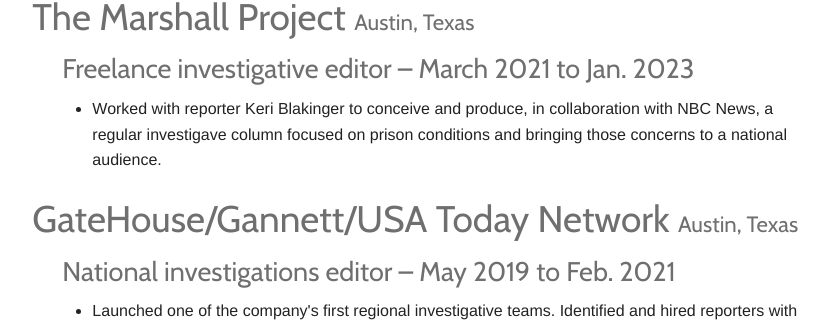
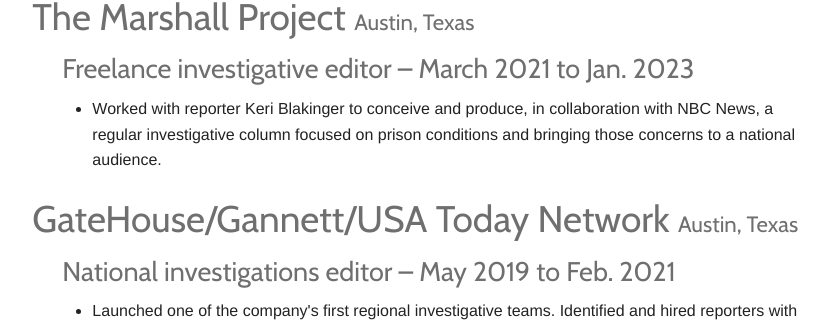
Before and after one commit to BrandiGrissom/resume, a Jekyll site: the page built from index.html, in a window 1280 px wide and 900 px high, scrolled down 560 px. Shown: the part 160-482 px from the top of the window, without its empty margins (236-1068 px from the left). Built offline with Jekyll 4.4.1, drawn with Linux system fonts in a browser that asks for light colours.

Commit message:
Update index.html

```diff
--- a/index.html
+++ b/index.html
@@ -49,7 +49,7 @@
     <h3 class="subheader">Freelance investigative editor – March 2021 to Jan. 2023</h3>
 
     <ul>
-      <li>Worked with reporter Keri Blakinger to conceive and produce, in collaboration with NBC News, a regular investigave column focused on prison conditions and bringing those concerns to a national audience.
+      <li>Worked with reporter Keri Blakinger to conceive and produce, in collaboration with NBC News, a regular investigative column focused on prison conditions and bringing those concerns to a national audience.
      </ul>
 
 
```
